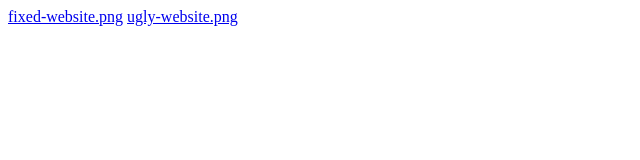
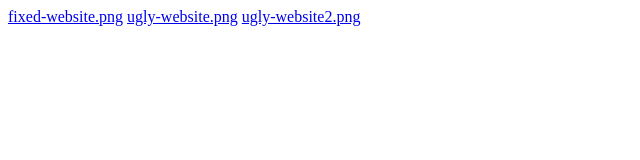
Before and after one commit to helloeverybods/my-drive, a plain HTML site: page index.html in a window 1280 px wide. Shown: the whole page, without its empty margins (0-640 px from the left). Drawn offline with Linux system fonts and the light colour scheme.

Commit message:
Update index.html

```diff
--- a/index.html
+++ b/index.html
@@ -1,2 +1,3 @@
 <a href="fixed-website.png">fixed-website.png</a>
 <a href="ugly-website.png">ugly-website.png</a>
+<a href="ugly-website1.png">ugly-website2.png</a>
```
